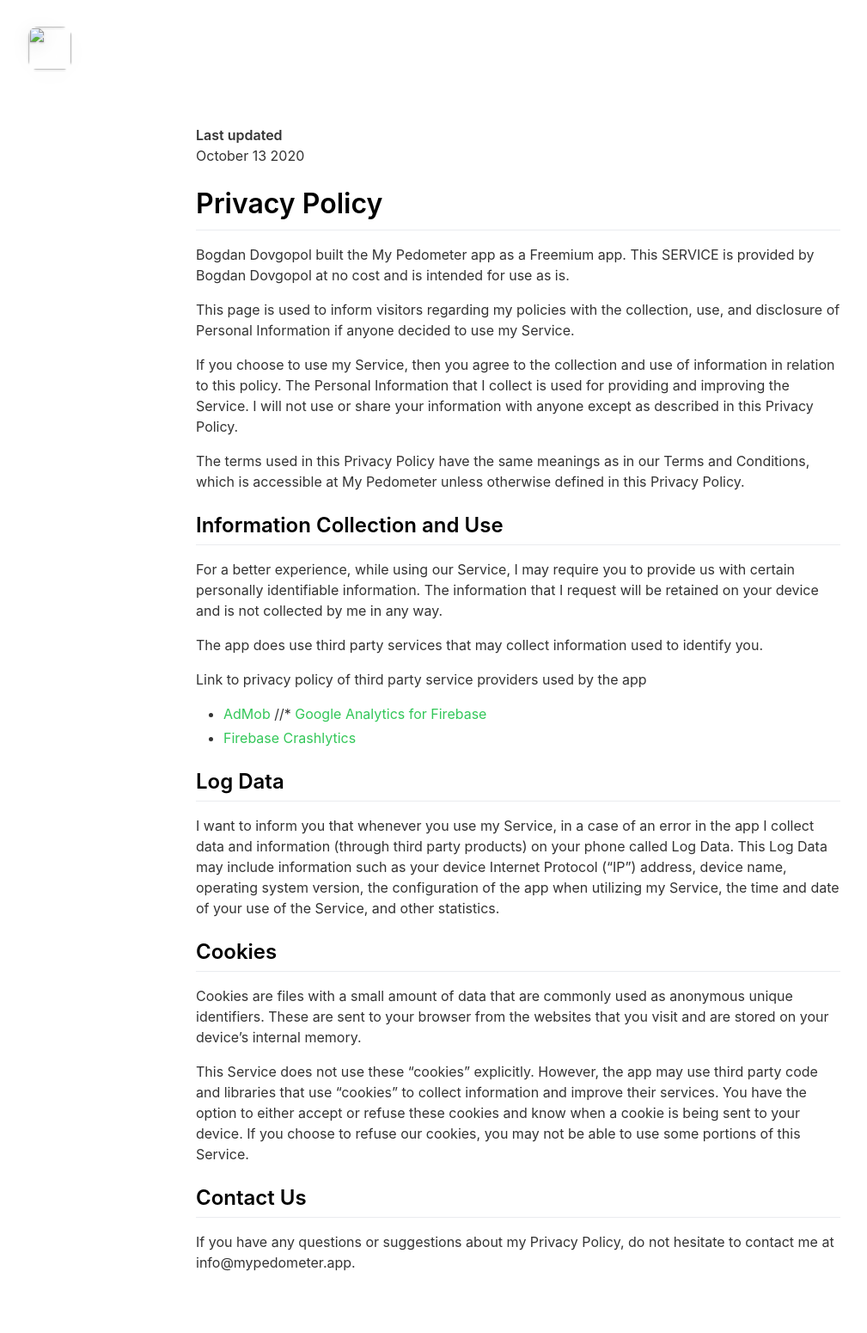
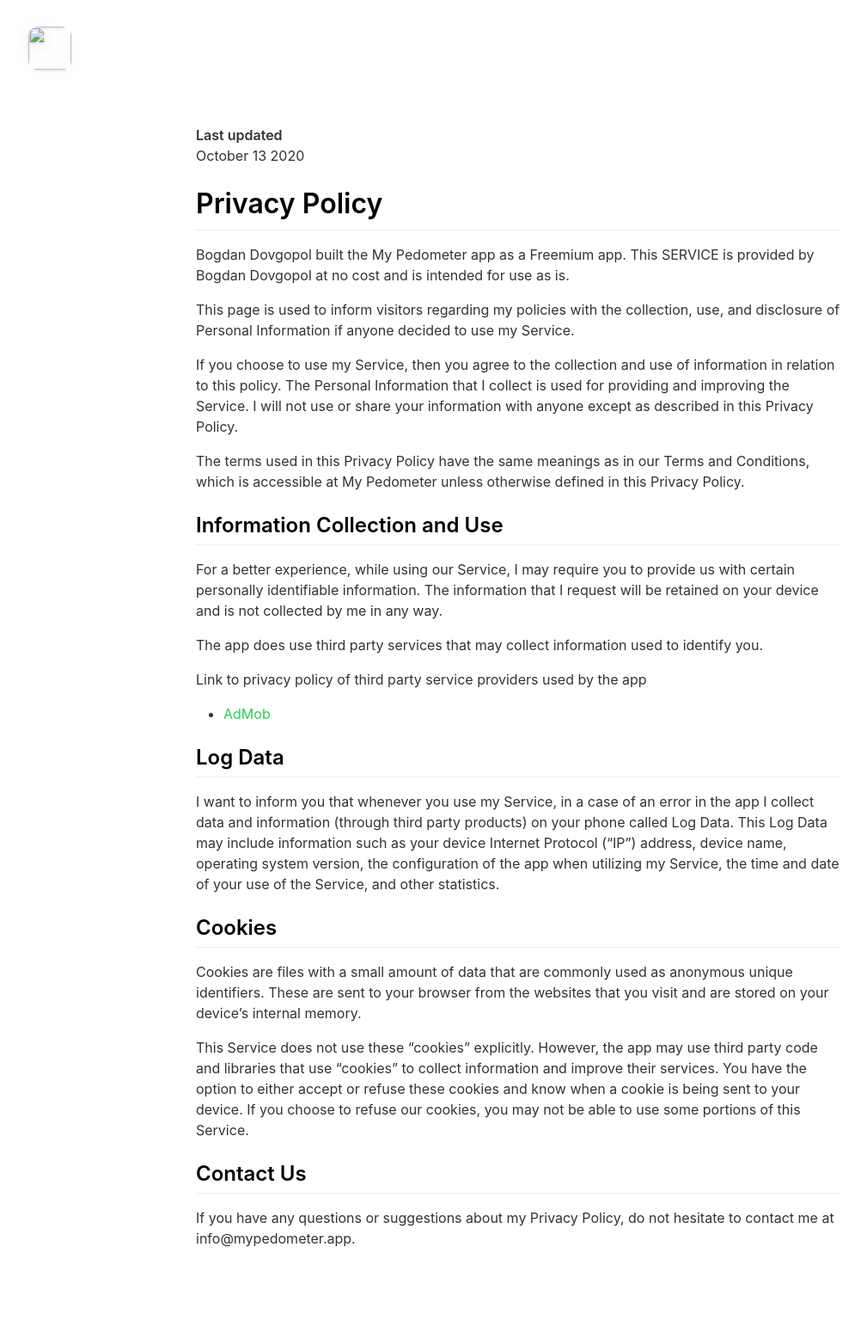
Before and after one commit to bogdandovgopol/mypedometer.app, a Jekyll site: the page built from _pages/privacypolicy.md, in a window 1280 px wide. Shown: the whole page at 86% size, without its empty margins (37-1046 px from the left). Built offline with Jekyll 4.4.1, drawn with Linux system fonts in a browser that asks for light colours; nearby versions of some CDN libraries; after the commit the page ends 1522 px from its top, so only the background shows below that.

Commit message:
Update privacypolicy.md

```diff
--- a/_pages/privacypolicy.md
+++ b/_pages/privacypolicy.md
@@ -26,8 +26,8 @@ The app does use third party services that may collect information used to ident
 Link to privacy policy of third party service providers used by the app
 
 *   [AdMob](https://support.google.com/admob/answer/6128543?hl=en)
-//*   [Google Analytics for Firebase](https://firebase.google.com/policies/analytics)
-*   [Firebase Crashlytics](https://firebase.google.com/support/privacy/)
+<!--- *   [Google Analytics for Firebase](https://firebase.google.com/policies/analytics) --->
+<!--- *   [Firebase Crashlytics](https://firebase.google.com/support/privacy/) --->
 
 ## Log Data
 
```
